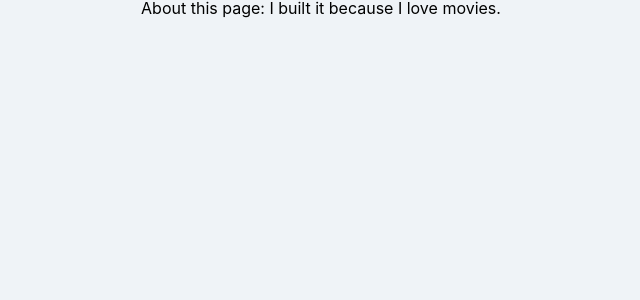
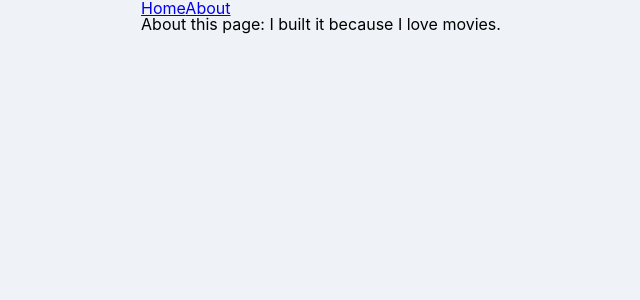
Before and after one commit to hshine1226/movie_app_2020, a React (Create React App) app: page /#/about in a window 1280 px wide. Shown: the top 300 px of the page, without its empty margins (319-959 px from the left). Built offline with nearby package versions, Linux system fonts and the light colour scheme.

Commit message:
#6.2 Building the Navigation - 페이지가 새로고침 되는 것을 막기 위해서 import { Link } from "react-router-dom"; 해준다.
- Link를 사용하려면 Router안에 넣어서 사용해야 한다.

```diff
--- a/src/App.js
+++ b/src/App.js
@@ -2,10 +2,12 @@
 import { HashRouter, Route } from "react-router-dom";
 import Home from "./routes/Home";
 import About from "./routes/About";
+import Navigation from "./components/Navigation";
 
 function App() {
   return (
     <HashRouter>
+      <Navigation />
       <Route path="/" exact={true} component={Home} />
       <Route path="/about" component={About} />
     </HashRouter>
--- /dev/null
+++ b/src/components/Navigation.js
@@ -0,0 +1,13 @@
+import React from "react";
+import { Link } from "react-router-dom";
+
+function Navigation() {
+  return (
+    <div>
+      <Link to="/">Home</Link>
+      <Link to="/about">About</Link>
+    </div>
+  );
+}
+
+export default Navigation;
```
Also changed, not shown: src/components/Navigation.css (added).
